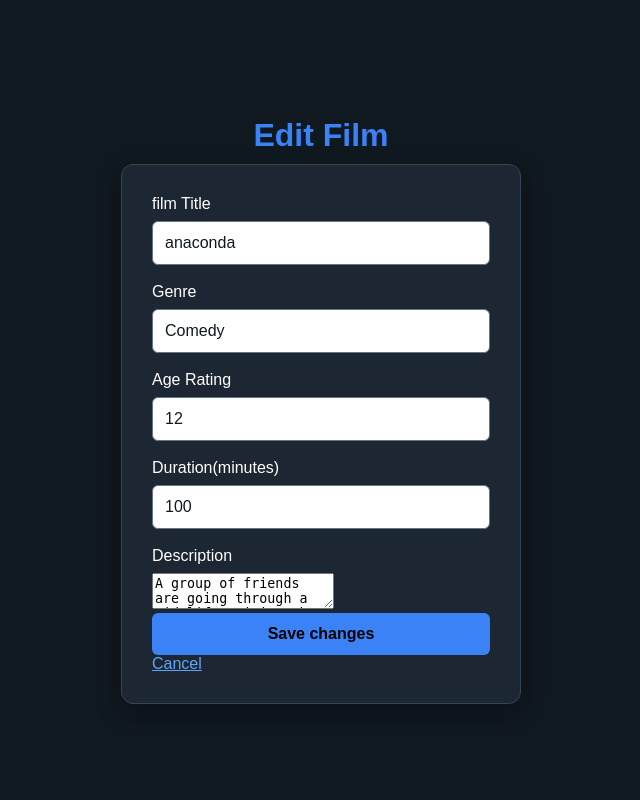
After one commit to hassanmsalama5-cloud/NEA, a Flask app: page /edit_film/1 in a window 1280 px wide. The commit adds this page. Shown: the whole page, without its empty margins (319-959 px from the left). Run offline with Flask 3, Linux system fonts and the light colour scheme; a user stored in the database is signed in; data comes from the database, SQL or seed files in the repository; both versions use the stored data as it was after the commit.

Commit message:
Add film archiving and editing functionality; update templates for bookings and screenings

```diff
--- a/app.py
+++ b/app.py
@@ -73,7 +73,7 @@ def films(genre):
     con = sqlite3.connect(DATABASE)
     con.row_factory = sqlite3.Row
     cur = con.cursor()
-    cur.execute("SELECT * FROM Films WHERE genre = ?", (genre.title(),))
+    cur.execute("SELECT * FROM Films WHERE genre = ? AND IsActive = 1", (genre.title(),))
     films = cur.fetchall()
     con.close()
     return render_template("films.html", genre=genre,films=films,error=error)
@@ -340,7 +340,7 @@ def manage_bookings():
     S.ScreeningTime,
     S.ScreenNumber,
     b.numberOfTickets,
-    b.totalPrice
+    b.TotalPrice
     FROM bookings b
     JOIN Customers C
     ON b.customerID = C.customerID
@@ -353,6 +353,156 @@ def manage_bookings():
     bookings = [dict(row) for row in cur.fetchall()]
     con.close()
     return render_template("manage_bookings.html",bookings=bookings)
+@app.route("/archive_film/<int:film_id>",methods=["POST"])
+def archive_film(film_id):
+    error = None
+    if "admin_id" not in session:
+        return redirect(url_for("admin_signin"))
+    con = sqlite3.connect(DATABASE)
+    try:
+        cur = con.cursor()
+        cur.execute("UPDATE Films SET IsActive = 0 WHERE FilmID = ?", (film_id,))
+        con.commit()
+        con.close()
+        return redirect(url_for("manage_films"))
+    except Exception:
+        con.rollback()
+        raise
+    finally:
+        con.close()
+@app.route("/edit_film/<int:film_id>",methods=["GET","POST"])
+def edit_film(film_id):
+    if not "admin_id" in session:
+        return redirect(url_for("admin_signin"))
+    con = sqlite3.connect(DATABASE)
+    con.row_factory = sqlite3.Row
+    cur = con.cursor()
+    try:
+        cur.execute("SELECT* FROM films where filmID = ?",(film_id,))
+        film = cur.fetchone()
+        if film is None:
+            abort(404)
+        if request.method == "POST":
+            title = request.form.get("Title","").strip()
+            genre = request.form.get("genre","").strip()
+            age_rating = request.form.get("ageRating","").strip()
+            duration = request.form.get("duration","").strip()
+            description = request.form.get("description","").strip()
+            if not title or not genre or not age_rating or not duration or not description:
+                return render_template(
+                    "edit_film.html",
+                    film = film,
+                    error = "Please complete all fields."
+                )
+            try:
+                duration = int(duration)
+                if duration <=0:
+                 raise ValueError
+            except ValueError:
+                return render_template(
+                    "edit_film.html",
+                    film = film,
+                    error ="Duration must be a positive integer."
+                )
+            cur.execute("""
+                UPDATE films
+                SET Title = ?,
+                    genre = ?,
+                    AgeRating =?,
+                    Duration =?,
+                    description = ?
+                WHERE FilmID = ?
+                """, (title,
+                      genre,
+                      age_rating,
+                      duration,
+                      description,
+                      film_id
+                    ))
+            con.commit()
+            return redirect(url_for("manage_films"))
+        return render_template("edit_film.html",film=film)
+    finally:
+        con.close()
+@app.route("/edit_screening/<int:screening_id>",methods=["GET","POST"])
+def edit_screening(screening_id):
+    error = None
+    if  "admin_id" not in session:
+        return redirect(url_for("admin_signin"))
+    con = sqlite3.connect(DATABASE)
+    con.row_factory = sqlite3.Row
+    cur = con.cursor()
+    try:
+        cur.execute("""
+            SELECT *
+            From Screenings
+            Where screeningID =?,"""(screening_id,))
+        screening = cur.fetchone()
+        if screening is None:
+            abort(404)
+        cur.execute("SELECT filmID,Title FROM Films  ORDER BY Title")
+        films = cur.fetchall()
+        if request.method =="POST":
+            film_id = request.form.get("FilmID","").strip()
+            screening_date = request.form.get("ScreeningDate","").strip()
+            screening_time = request.form.get("ScreeningTime","").strip()
+            screen_number = request.form.get("ScreenNumber","").strip()
+            if not film_id or not screening_date or not screening_time or not screen_number:
+                return render_template(
+                    "edit_screening.html",
+                    screening =  screening,
+                    films = films,
+                    error = "Please complete all fields."
+                )
+            try:
+                film_id = int(film_id)
+                screen_number = int(screen_number)
+                if screen_number <= 0:
+                    raise ValueError
+            except ValueError:
+                return render_template(
+                    "edit_screening.html",
+                    screening = screening,
+                    films = films,
+                    error = "please enter a valid film and screen number."
+                )
+            cur.execute("SELECT FilmID FROM Films WHERE FilmID =?",(film_id,))
+            if cur.fetchone() is None:
+                abort(400)
+            cur.execute("SELECT COUNT (*) FROM Booking WHERE ScreeningID = ?",(screening_id,))
+            if cur.fetchone ()[0] > 0:
+                return render_template(
+                    "edit_screening.html",
+                    screening = screening,
+                    films = films,
+                    error = "This screening has booking cannot be edited"
+                )
+            cur.execute("""
+                UPDATE Screenings
+                SET filmID = ?,
+                    ScreeningDate = ?,
+                    ScreeningTime = ?,
+                    ScreenNumber = ?
+                WHERE Screening = ?
+            """, (
+                film_id,
+                screening_date,
+                screening_time,
+                screen_number,
+                screening_id
+            ))
+
+            con.comitt()
+            return redirect (url_for("manage_screenings"))
+
+        return render_template(
+            "edit_screening.html",
+            screening = screening,
+            films = films
+        )
+    finally:
+        con.close()
+
 @app.route("/admin_logout")
 def admin_logout():
     session.pop("admin_id",None)
--- a/coursework/SQL.py
+++ b/coursework/SQL.py
@@ -194,5 +194,9 @@ cursor.execute(
     "SELECT * FROM films WHERE Genre = ?",
     ("comedy",)
 )
+cursor.execute("""
+    ALTER TABLE Films
+ADD COLUMN IsActive INTEGER DEFAULT 1
+""")
 
 conn.commit()
--- /dev/null
+++ b/templates/edit_film.html
@@ -0,0 +1,34 @@
+<!doctype html>
+<html lang="en">
+<head>
+    <meta charset="UTF-8">
+    <title>CineBook-EDIT FILM</title>
+    <link rel="stylesheet" href="{{ url_for('static', filename='style.css') }}">
+</head>
+<body>
+<h1>Edit Film</h1>
+{% if error %}
+    <p>{{ error }}</p>
+{%endif%}
+<form method = "POST">
+    <label>film Title </label>
+    <input type ="text" name ="Title" value ="{{ film['Title']}}" required>
+
+    <label>Genre</label>
+    <input type ="text" name ="genre" value ="{{film['genre']}}" required>
+
+    <label>Age Rating </label>
+    <input type ="text" name ="ageRating" value ="{{film['AgeRating']}}"required>
+
+    <label>Duration(minutes)</label>
+    <input type ="text" name ="duration" value ="{{film['Duration']}}"  min ="1" required>
+
+    <label>Description</label>
+    <textarea name ="description" required>{{ film['description']}}</textarea>
+    <button type ="sumbit"> Save changes </button>
+
+    <a href="{{url_for('manage_films')}}">Cancel</a>
+
+</form>
+</body>
+</html>
--- a/templates/manage_screenings.html
+++ b/templates/manage_screenings.html
@@ -9,7 +9,7 @@
         <h1>Manage Screenings</h1>
         {% for screening in screenings %}
         <div class ="screening-card ">
-            <h3>{{screening['Title']}}</h3>
+            <h3> Film title: {{screening['Title']}}</h3>
             <p>screening date:{{screening ['ScreeningDate']}}</p>
             <p>screening time:{{screening['ScreeningTime']}}</p>
             <p>screen number:{{screening['ScreenNumber']}}</p>
@@ -17,7 +17,11 @@
             <form method ="POST" action ="{{url_for('delete_screening',screening_id=screening['ScreeningID'])}}" style ="display:inline">
                 <button type="submit">Delete</button>
             </form>
+            <form method ="POST" action ="{{url_for('reset_seats',screening_id = screening['ScreeningID'])}}" style ="display:inline">
+                <button type="submit">Reset Seats</button>
+            </form>
         </div>
         {% endfor %}
+         <a href="{{url_for('admin_dashboard')}}">Back to Admin Dashboard</a>
     </body>
 </html>
```
Also changed, not shown: templates/edit_screening.html (added, +39 -0 lines), templates/manage_bookings.html (+20 -0 lines), templates/manage_films.html (+12 -2 lines), cinema.db.
